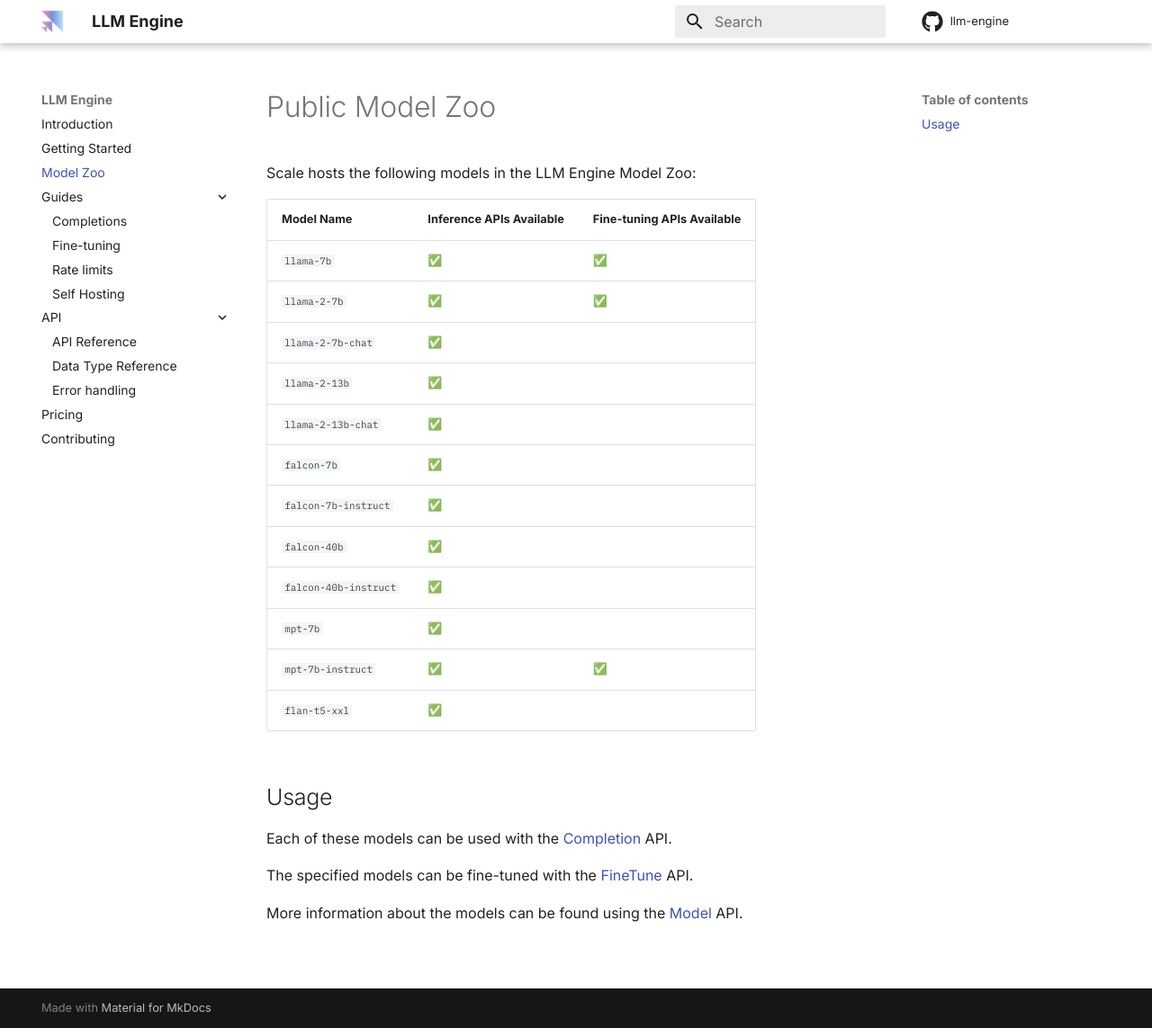
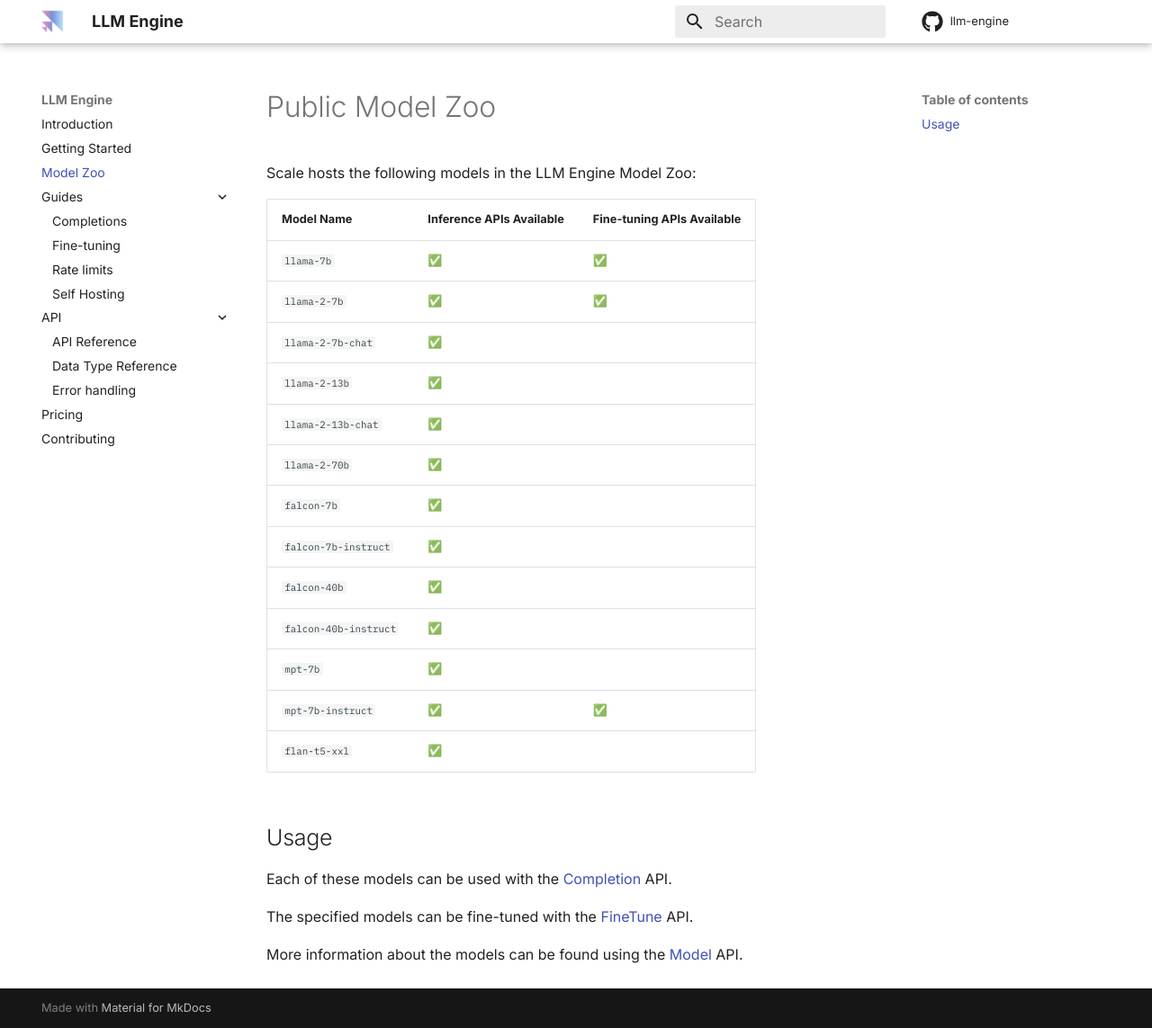
Before and after one commit to scaleapi/llm-engine, an MkDocs documentation site: the page built from docs/model_zoo.md, in a window 1280 px wide and 1143 px high. Shown: the whole window at 90% size. Built offline with MkDocs 1.6.1 and Material for MkDocs 9.7.7, drawn with Linux system fonts in a browser that asks for light colours; comment, search, counter and statistics services are not loaded.

Commit message:
Add llama 2 70B in model zoo

```diff
--- a/docs/model_zoo.md
+++ b/docs/model_zoo.md
@@ -9,6 +9,7 @@
 | `llama-2-7b-chat`     | ✅                       |                            |
 | `llama-2-13b`         | ✅                       |                            |
 | `llama-2-13b-chat`    | ✅                       |                            |
+| `llama-2-70b`         | ✅                       |                            |
 | `falcon-7b`           | ✅                       |                            |
 | `falcon-7b-instruct`  | ✅                       |                            |
 | `falcon-40b`          | ✅                       |                            |
```
